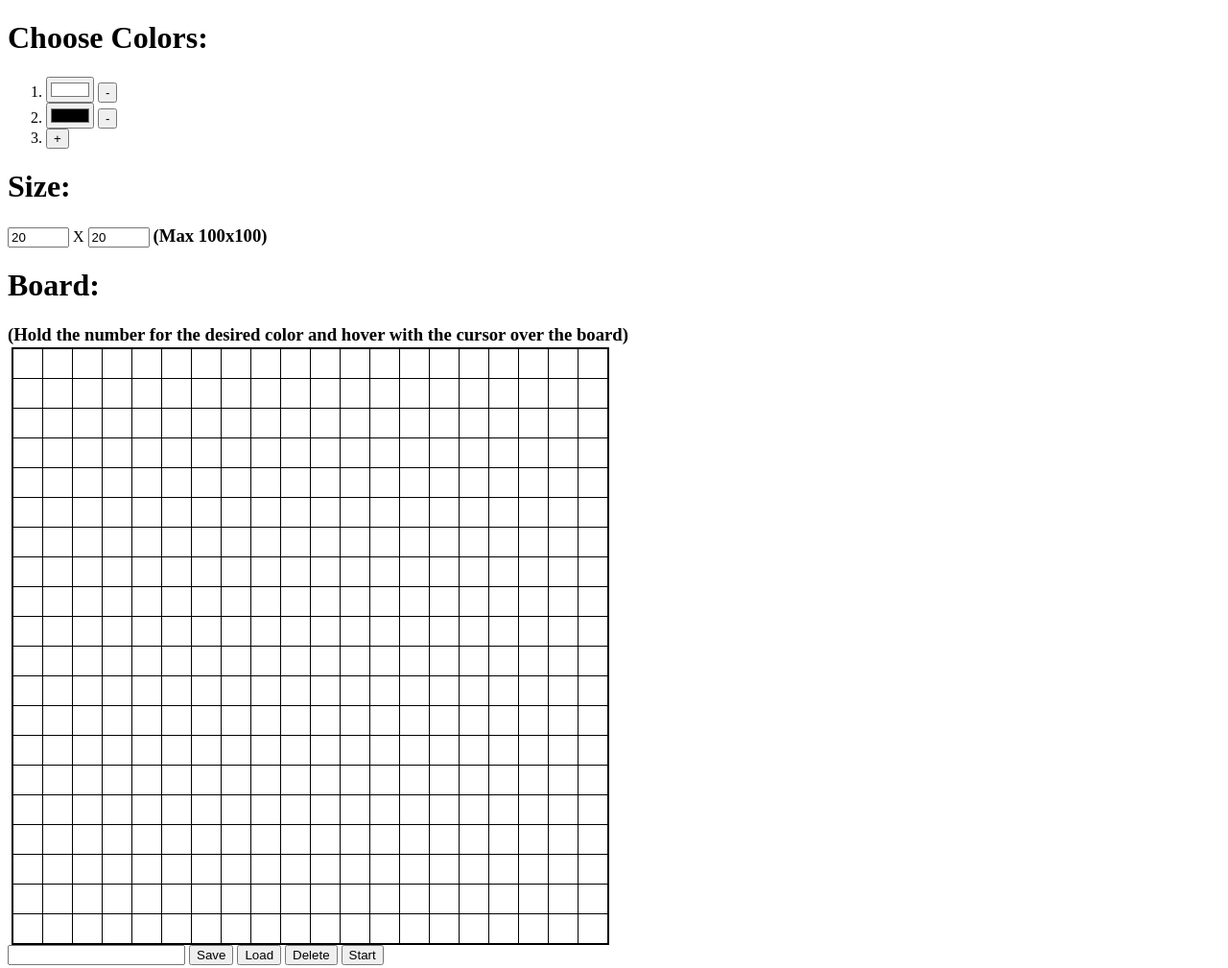
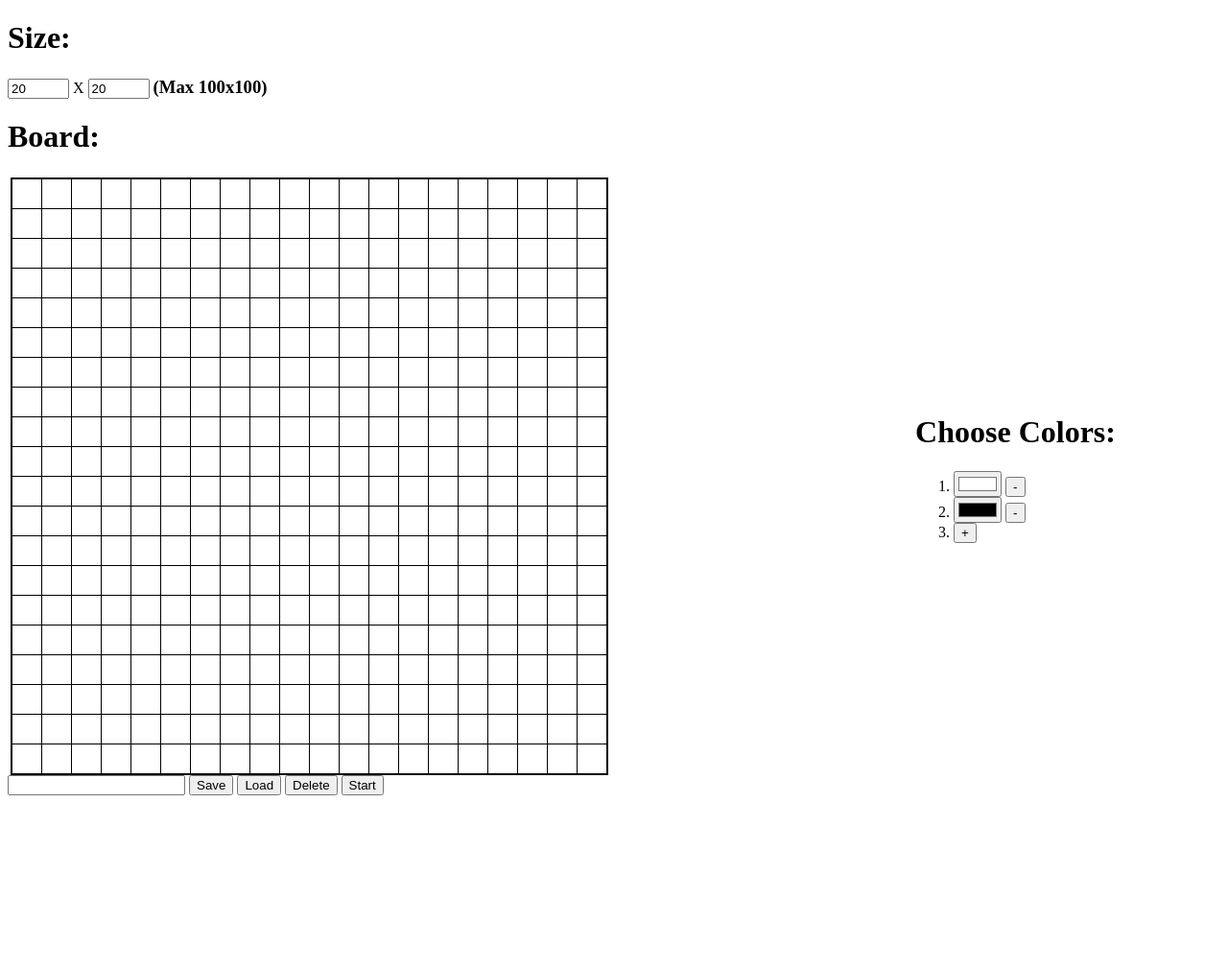
Before and after one commit to Golan1/Golan1.github.io, a plain HTML site: page PicaPix/index.html in a window 1280 px wide. Shown: the whole page at 96% size. After the commit the page ends 837 px from the top, so only its background shows below. Drawn offline with Linux system fonts and the light colour scheme.

Commit message:
few view changes

```diff
--- a/PicaPix/index.html
+++ b/PicaPix/index.html
@@ -8,27 +8,15 @@
 </head>
 <body ng-controller='myCtrl'>
 
-<h1>Choose Colors:</h1>
-<ol>
-    <li ng-repeat="color in colors">
-        <input type="color" ng-model="color.key">
-        <button ng-click="removeColor($index)">-</button>
-    </li>
-    <li>
-        <button ng-click="addColor()">+</button>
-    </li>
-</ol>
 
-<h1>Size:</h1> <input type="number" min="0" max="100" ng-model="size.rows"/> X <input type="number"
-                                                                                      min="0"
-                                                                                      max="100"
-                                                                                      ng-model="size.cols"/>
+
+<h1>Size:</h1>
+<input type="number" min="0" max="100" ng-model="size.rows"/> X
+<input type="number" min="0" max="100" ng-model="size.cols"/>
 
 <h3>(Max 100x100)</h3>
 
 <h1>Board:</h1>
-
-<h3>(Hold the number for the desired color and hover with the cursor over the board)</h3>
 
 <table style="width:100%" >
     <tr>
@@ -51,6 +39,7 @@
                 </tr>
             </table>
         </td>
+        <td></td>
     </tr>
     <tr>
         <td class="no-padding">
@@ -69,6 +58,18 @@
                 </tr>
             </table>
         </td>
+        <td>
+            <h1>Choose Colors:</h1>
+            <ol>
+                <li ng-repeat="color in colors">
+                    <input type="color" ng-model="color.key">
+                    <button ng-click="removeColor($index)">-</button>
+                </li>
+                <li>
+                    <button ng-click="addColor()">+</button>
+                </li>
+            </ol>
+        </td>
     </tr>
 </table>
 
```
Also changed, not shown: 1 other file.
